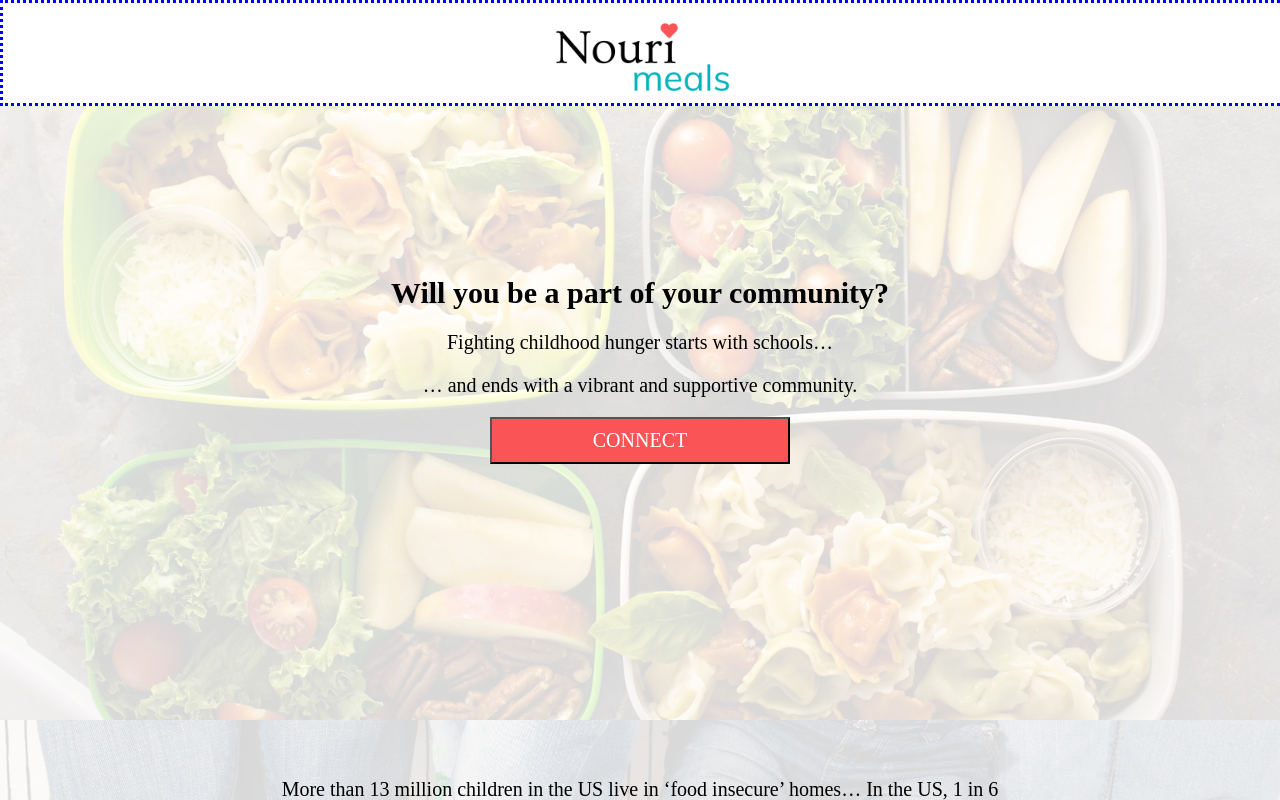
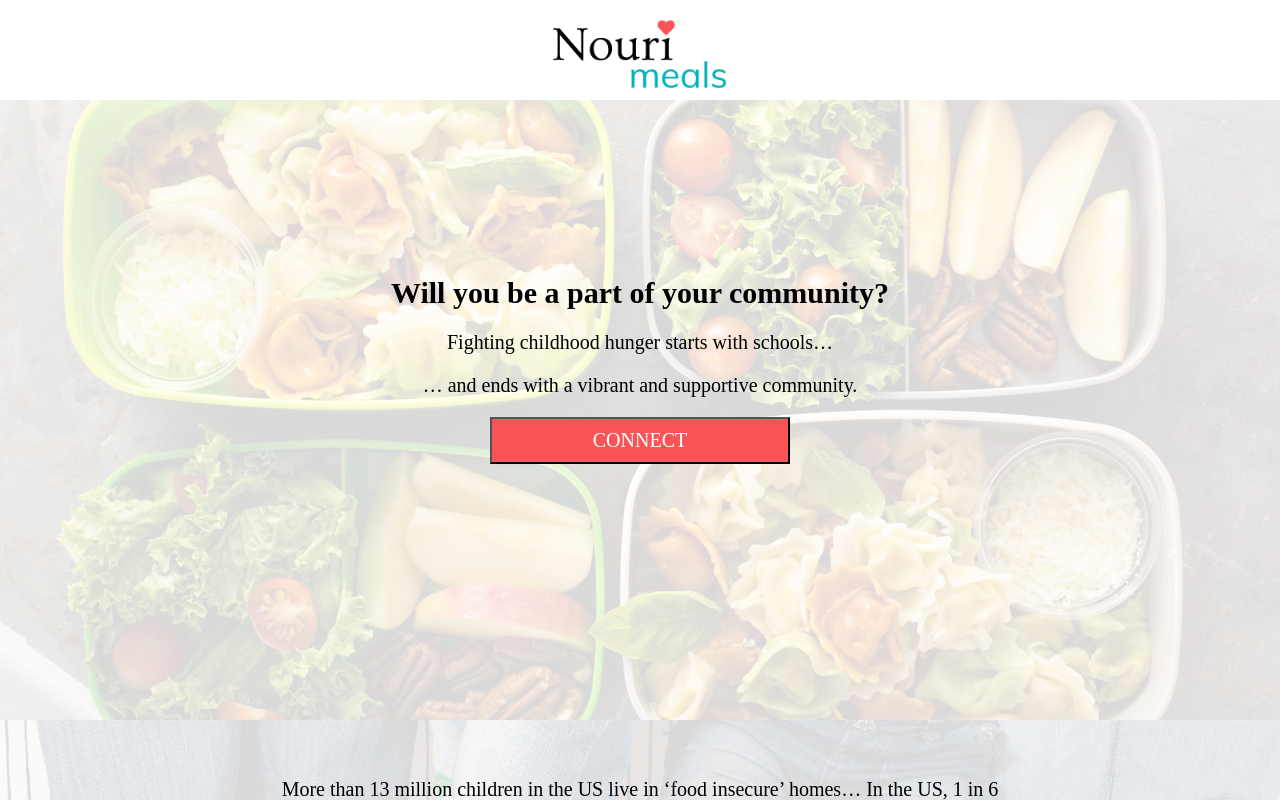
Before and after one commit to nourimeals/website, a React app: page / in a window 1280 px wide. Shown: the top 800 px of the page. Built offline with nearby package versions, Linux system fonts and the light colour scheme.

Commit message:
removed blue dotted lines from build

```diff
--- a/src/components/header/header.scss
+++ b/src/components/header/header.scss
@@ -1,6 +1,4 @@
 .header-nav {
-  border: dotted;
-  border-color: blue;
   position: fixed;
   display: flex;
   background-color: white;
```
